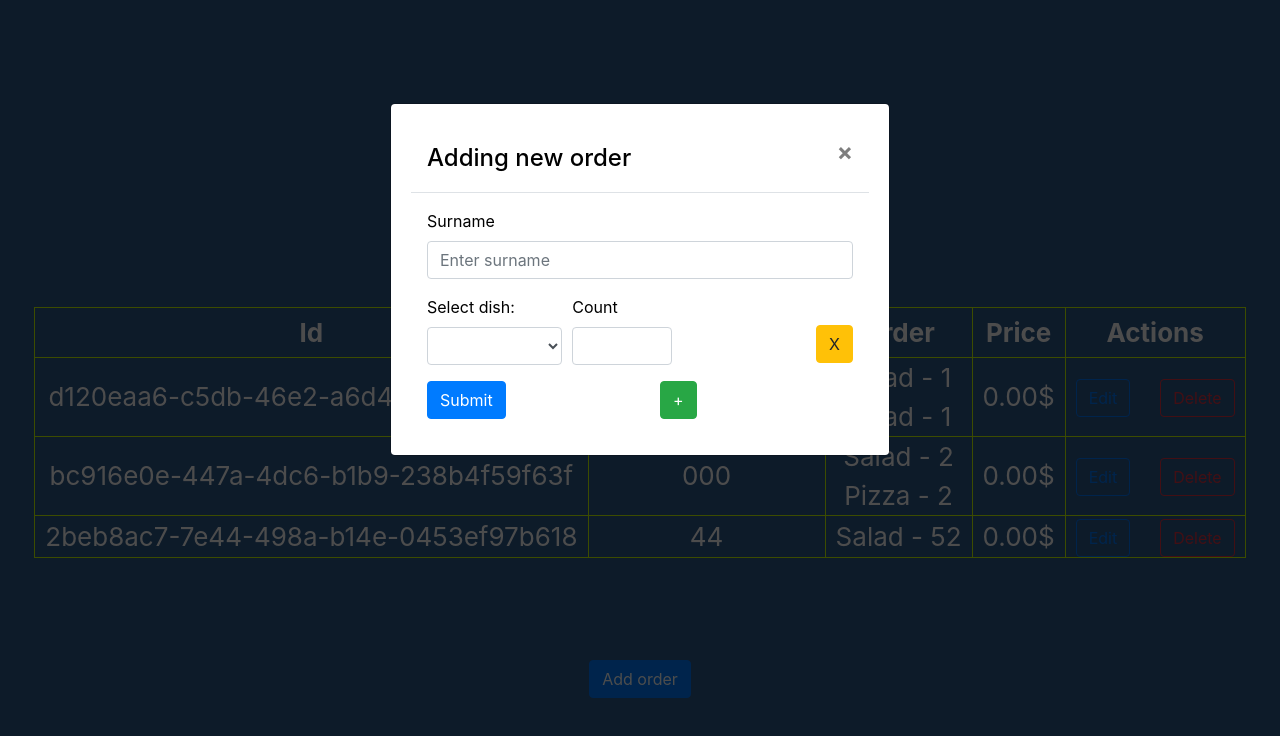
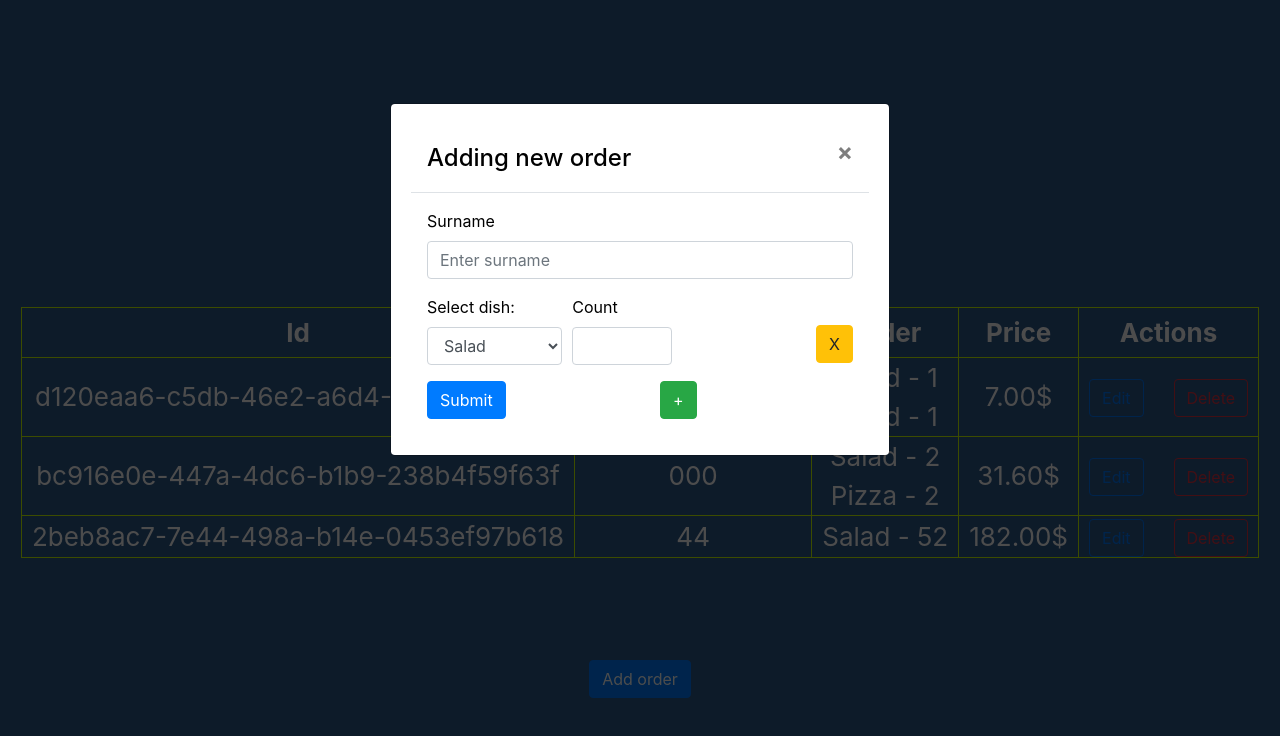
Before and after one commit to EndL11/restaurant_crud, a React (Create React App) app: page / in a window 1280 px wide. Both pictures are taken after a click on the button "Add order". Shown: the top 736 px of the page. Built offline with nearby package versions, Linux system fonts and the light colour scheme; data requests are answered from the project's data file.

Commit message:
rewrited showing modals during adding dishes and orders, added component for modal wrapper

```diff
--- a/src/components/Menu/Menu.js
+++ b/src/components/Menu/Menu.js
@@ -1,33 +1,42 @@
-import React, { useEffect } from 'react';
-import { useSelector, useDispatch } from 'react-redux'
-import { Form, Modal, Button, Spinner } from 'react-bootstrap';
+import React, { useEffect } from "react";
+import { useSelector, useDispatch } from "react-redux";
+import { Form, Button, Spinner } from "react-bootstrap";
 
-import 'bootstrap/dist/css/bootstrap.min.css';
-import { loadMenu } from '../../store/actions/menu';
+import "bootstrap/dist/css/bootstrap.min.css";
+import { loadMenu } from "../../store/actions/menu";
 
-//import { toggleModal } from '../../store/actions/state';
-import { MenuItem } from '../MenuItem';
+import { toggleModal, toggleEditing } from "../../store/actions/state";
+import { MenuItem } from "../MenuItem";
+import { ModalWindow } from "../ModalWindow";
 
 const Menu = (props) => {
   const dispatch = useDispatch();
 
-  const menu = useSelector(state => state.menu.menuList);
-
-  // const handleClose = () => {
-  //   dispatch(toggleModal());
-  // }
-  const handleClose = props.closeModal;
+  const menu = useSelector((state) => state.menu.menuList);
+  const showModal = useSelector(state => state.states.showModal)
+  const handleModal = () => {
+    dispatch(toggleModal());
+  };
+  const isEditing = useSelector(state => state.states.isEditing)
+  //const handleClose = props.closeModal;
   const editingDish = props.editingDish;
 
   useEffect(() => {
     dispatch(loadMenu());
-  }, [dispatch])
+  }, [dispatch]);
 
-  const list = menu.map((item) => (<MenuItem key={item.menuId} item={item} onDeleteDish={props.onDeleteDish} onEditDish={props.onEditDish} />));
+  const list = menu.map((item) => (
+    <MenuItem
+      key={item.menuId}
+      item={item}
+      onDeleteDish={props.onDeleteDish}
+      onEditDish={props.onEditDish}
+    />
+  ));
 
   return (
     <div>
-      { menu.length > 0 ? (
+      {menu.length > 0 ? (
         <table className="orders-table" border="1">
           <tbody>
             <tr>
@@ -38,63 +47,91 @@ const Menu = (props) => {
             {list}
           </tbody>
         </table>
-      ) : (<>
+      ) : (
+          <>
             <Spinner animation="border" />
-      </>)}
+          </>
+        )}
       <div className="add_order">
-        <Button variant="primary"
-          className="add_order__button" onClick={handleClose}>Add dish</Button>
+        <Button
+          variant="primary"
+          className="add_order__button"
+          onClick={handleModal}
+        >
+          Add dish
+        </Button>
       </div>
 
-      {props.isEditingDish ? (
-        <Modal show={props.show_modal} onHide={props.cancelEditDish}>
-          <Modal.Header closeButton>
-            <Modal.Title>Editing dish</Modal.Title>
-          </Modal.Header>
-          <Modal.Body>
+      {isEditing ? (
+        <ModalWindow
+          showModal={showModal}
+          onHide={props.cancelEditDish}
+          title="Editing dish"
+        >
           <Form>
             <Form.Group controlId="formBasicText">
               <Form.Label>Name</Form.Label>
-                <Form.Control type="text" name="name" className="name"
-                  onChange={props.onChangeDish} defaultValue={editingDish.name} />
+              <Form.Control
+                type="text"
+                name="name"
+                className="name"
+                onChange={props.onChangeDish}
+                defaultValue={editingDish.name}
+              />
             </Form.Group>
             <Form.Group controlId="formBasicText">
               <Form.Label>Price</Form.Label>
-                <Form.Control type="text" name="price" className="price"
-                  onChange={props.onChangeDish} defaultValue={(editingDish.price).toFixed(2)} />
+              <Form.Control
+                type="text"
+                name="price"
+                className="price"
+                onChange={props.onChangeDish}
+                defaultValue={editingDish.price.toFixed(2)}
+              />
             </Form.Group>
 
-              <Button variant="primary" type="submit" onClick={props.applyEditDish}>
+            <Button
+              variant="primary"
+              type="submit"
+              onClick={props.applyEditDish}
+            >
               Submit
             </Button>
           </Form>
-          </Modal.Body>
-        </Modal>
+        </ModalWindow>
       ) : (
-          <Modal show={props.show_modal} onHide={handleClose}>
-            <Modal.Header closeButton>
-              <Modal.Title>Adding new dish to menu</Modal.Title>
-            </Modal.Header>
-            <Modal.Body>
+          <ModalWindow
+            showModal={showModal}
+            onHide={handleModal}
+            title="Adding new dish to menu"
+          >
             <Form onSubmit={props.addDish}>
               <Form.Group controlId="formBasicText">
                 <Form.Label>Name</Form.Label>
-                  <Form.Control type="text" name="name" className="name" placeholder="Enter name" />
+                <Form.Control
+                  type="text"
+                  name="name"
+                  className="name"
+                  placeholder="Enter name"
+                />
               </Form.Group>
               <Form.Group controlId="formBasicText">
                 <Form.Label>Price</Form.Label>
-                  <Form.Control type="text" name="price" className="price" placeholder="Enter price" />
+                <Form.Control
+                  type="text"
+                  name="price"
+                  className="price"
+                  placeholder="Enter price"
+                />
               </Form.Group>
               <Button variant="primary" type="submit">
                 Submit
             </Button>
             </Form>
-            </Modal.Body>
-          </Modal>
+          </ModalWindow>
         )}
-
     </div>
   );
-}
+};
 
 export default Menu;
--- a/src/components/MenuItem.js
+++ b/src/components/MenuItem.js
@@ -1,7 +1,7 @@
 import React from 'react'
-import {Button} from 'react-bootstrap';
+import { Button } from 'react-bootstrap';
 
-export const MenuItem = ({item, onEditDish, onDeleteDish}) => {
+export const MenuItem = ({ item, onEditDish, onDeleteDish }) => {
     return <tr>
         <td>
             {item.name}
--- a/src/components/ModalWindow.js
+++ b/src/components/ModalWindow.js
@@ -1,33 +1,13 @@
 import React from 'react'
+import { Modal } from 'react-bootstrap';
 
-export const ModalWindow = ({title, show_modal, cancelEdit, applyForm, addItemToForm}) => {
-    return <Modal show={show_modal} onHide={cancelEdit} scrollable="true">
+export const ModalWindow = ({ title, showModal, onHide, children }) => {
+  return <Modal show={showModal} onHide={onHide} scrollable="true">
     <Modal.Header closeButton>
       <Modal.Title>{title}</Modal.Title>
     </Modal.Header>
     <Modal.Body>
-      <Form>
-        <Form.Group controlId="formBasicText">
-          <Form.Label>Surname</Form.Label>
-          <Form.Control type="text" name="orderer" className="orderer"
-            onChange={(e) => props.onChangeEdit(e)} defaultValue={editingOrder["orderer"]} />
-        </Form.Group>
-
-        {editingOrderForms}
-
-        <Form.Row>
-          <Col>
-            <Button variant="primary" type="submit" onClick={applyForm}>
-              Submit
-        </Button>
-          </Col>
-          <Col>
-            <Button variant="success" onClick={addItemToForm}>
-              +
-        </Button>
-          </Col>
-        </Form.Row>
-      </Form>
+      {children}
     </Modal.Body>
   </Modal>
 }
--- /dev/null
+++ b/src/components/OrderDishInput.js
@@ -0,0 +1,34 @@
+import React from "react";
+import { Form, Button, Col } from 'react-bootstrap';
+
+export const OrderDishInput = ({element, options, deleteForm}) => (
+  <Form.Group controlId={"exampleForm.ControlSelect" + element.id}>
+    <Form.Row>
+      <Col>
+        <Form.Label>Select dish:</Form.Label>
+        <Form.Control as="select" name="name" className="name">
+          {options}
+        </Form.Control>
+      </Col>
+      <Col>
+        <Form.Label>Count</Form.Label>
+        <Form.Control
+          style={{ width: "100px" }}
+          type="number"
+          name="count"
+          className="count"
+        />
+      </Col>
+      <Col>
+        <Button
+          variant="warning"
+          onClick={() => {
+            deleteForm(element.id);
+          }}
+        >
+          X
+        </Button>
+      </Col>
+    </Form.Row>
+  </Form.Group>
+);
--- a/src/components/Table/Table.js
+++ b/src/components/Table/Table.js
@@ -1,93 +1,115 @@
-import React, { useEffect, useState } from 'react';
-import { useDispatch, useSelector } from 'react-redux'
-import { Form, Modal, Button, Col, Spinner } from 'react-bootstrap';
+import React, { useEffect } from "react";
+import { useDispatch, useSelector } from "react-redux";
+import { Form, Button, Col, Spinner } from "react-bootstrap";
 
-import './table.css';
-import 'bootstrap/dist/css/bootstrap.min.css';
-import { OrderItem } from '../OrderItem';
-import { loadOrders } from '../../store/actions/order';
-
+import "./table.css";
+import "bootstrap/dist/css/bootstrap.min.css";
+import { OrderItem } from "../OrderItem";
+import { OrderDishInput } from '../OrderDishInput'
+import { ModalWindow } from "../ModalWindow";
+import { loadOrders } from "../../store/actions/order";
+import { toggleModal } from "../../store/actions/state";
+import { loadMenu } from "../../store/actions/menu";
 
 const Table = (props) => {
-  //const [editingObject, setEditingObject] = useState(null);
-
   const dispatch = useDispatch();
-  const orderList = useSelector(state => state.order.orderList);
-  const menu = useSelector(state => state.menu.menuList);
-  const handleClose = props.closeModal;
+  const orderList = useSelector((state) => state.order.orderList);
+  const menu = useSelector((state) => state.menu.menuList);
+  const handleClose = () => {
+    dispatch(toggleModal())
+  };
+  const showModal = useSelector(state => state.states.showModal)
   const options = menu.map((el) => <option key={el.menuId}>{el.name}</option>);
   const editingOrder = props.editingObj;
   let editingOrderForms = null;
 
   useEffect(() => {
     dispatch(loadOrders());
-  }, [dispatch])
+    dispatch(loadMenu());
+  }, [dispatch]);
 
   const getEditingOrderForms = () => {
     if (editingOrder !== null) {
-      editingOrderForms = editingOrder["orderArray"].map((el) =>
+      editingOrderForms = editingOrder["orderArray"].map((el) => (
         <Form.Group controlId="exampleForm.ControlSelect" key={el.id}>
           <Form.Row>
             <Col>
               <Form.Label>Select dish:</Form.Label>
-              <Form.Control as="select" name="name"
-                onChange={(e) => props.onChangeEdit(e, el.id)} className="name" defaultValue={el.name}>
+              <Form.Control
+                as="select"
+                name="name"
+                onChange={(e) => props.onChangeEdit(e, el.id)}
+                className="name"
+                defaultValue={el.name}
+              >
                 {options}
               </Form.Control>
             </Col>
             <Col style={{ marginRight: "20px" }}>
               <Form.Label>Count</Form.Label>
-              <Form.Control style={{ maxWidth: "100px" }} type="number" name="count"
-                onChange={(e) => props.onChangeEdit(e, el.id)} className="count" defaultValue={el.count} />
+              <Form.Control
+                style={{ maxWidth: "100px" }}
+                type="number"
+                name="count"
+                onChange={(e) => props.onChangeEdit(e, el.id)}
+                className="count"
+                defaultValue={el.count}
+              />
             </Col>
             <Col>
               <Form.Label>Price</Form.Label>
               <Form.Label style={{ marginTop: "7px", display: "block" }}>
-                {menu.find(item => el.name === item.name) !== undefined
-                  ? (menu.find(item => el.name === item.name).price * el.count).toFixed(2)
-                  : (0).toFixed(2)}$</Form.Label>
+                {menu.find((item) => el.name === item.name) !== undefined
+                  ? (
+                      menu.find((item) => el.name === item.name).price *
+                      el.count
+                    ).toFixed(2)
+                  : (0).toFixed(2)}
+                $
+              </Form.Label>
             </Col>
             <Col>
-              <Button variant="warning" onClick={() => { props.deleteForm(el.id, true) }}>
+              <Button
+                variant="warning"
+                onClick={() => {
+                  props.deleteForm(el.id, true);
+                }}
+              >
                 X
               </Button>
             </Col>
           </Form.Row>
         </Form.Group>
-      );
+      ));
     }
-  }
+  };
   getEditingOrderForms();
 
-
   // список "форм"
-  var listInputs = props.forms.map((el) =>
-    <Form.Group controlId={"exampleForm.ControlSelect" + el.id} key={el.id}>
-      <Form.Row>
-        <Col>
-          <Form.Label>Select dish:</Form.Label>
-          <Form.Control as="select" name="name" className="name">
-            {options}
-          </Form.Control>
-        </Col>
-        <Col>
-          <Form.Label>Count</Form.Label>
-          <Form.Control style={{ width: "100px" }} type="number" name="count" className="count" />
-        </Col>
-        <Col>
-          <Button variant="warning" onClick={() => { props.deleteForm(el.id) }}>
-            X
-          </Button>
-        </Col>
-      </Form.Row>
-    </Form.Group>
-  );
+  var listInputs = props.forms.map((el) => (
+    <OrderDishInput key={el.id} element={el} deleteForm={props.deleteForm} options={options}/>
+  ));
 
   const list = orderList.map((item) => {
-    let price = item["orderArray"].map(el => menu.find(item => el.name === item.name) !== undefined &&
-      menu.find(item => el.name === item.name).price * el.count).reduce((prev, current) => { return prev + current }, 0)
+    let price = item["orderArray"]
+      .map(
+        (el) =>
+          menu.find((item) => el.name === item.name) !== undefined &&
+          menu.find((item) => el.name === item.name).price * el.count
+      )
+      .reduce((prev, current) => {
+        return prev + current;
+      }, 0);
 
-    return <OrderItem key={item.orderId} item={item} onDelete={props.onDelete} onEdit={props.onEdit} totalPrice={price} />;
+    return (
+      <OrderItem
+        key={item.orderId}
+        item={item}
+        onDelete={props.onDelete}
+        onEdit={props.onEdit}
+        totalPrice={price}
+      />
+    );
   });
 
   return (
@@ -105,26 +127,37 @@ const Table = (props) => {
             {list}
           </tbody>
         </table>
-      ) : (<>
+      ) : (
+        <>
           <Spinner animation="border" />
         </>
       )}
       <div className="add_order">
-        <Button variant="primary"
-          className="add_order__button" onClick={handleClose}>Add order</Button>
+        <Button
+          variant="primary"
+          className="add_order__button"
+          onClick={handleClose}
+        >
+          Add order
+        </Button>
       </div>
 
       {props.isEditing ? (
-        <Modal show={props.show_modal} onHide={props.cancelEdit} scrollable="true">
-          <Modal.Header closeButton>
-            <Modal.Title>Editing order</Modal.Title>
-          </Modal.Header>
-          <Modal.Body>
+        <ModalWindow
+        showModal={showModal}
+          onHide={props.cancelEdit}
+          title="Editing order"
+        >
           <Form>
             <Form.Group controlId="formBasicText">
               <Form.Label>Surname</Form.Label>
-                <Form.Control type="text" name="orderer" className="orderer"
-                  onChange={(e) => props.onChangeEdit(e)} defaultValue={editingOrder["orderer"]} />
+              <Form.Control
+                type="text"
+                name="orderer"
+                className="orderer"
+                onChange={(e) => props.onChangeEdit(e)}
+                defaultValue={editingOrder["orderer"]}
+              />
             </Form.Group>
 
             {editingOrderForms}
@@ -132,7 +165,11 @@ const Table = (props) => {
 
             <Form.Row>
               <Col>
-                  <Button variant="primary" type="submit" onClick={props.applyEdit}>
+                <Button
+                  variant="primary"
+                  type="submit"
+                  onClick={props.applyEdit}
+                >
                   Submit
                 </Button>
               </Col>
@@ -143,28 +180,36 @@ const Table = (props) => {
               </Col>
             </Form.Row>
           </Form>
-          </Modal.Body>
-        </Modal>
+        </ModalWindow>
       ) : (
-          <Modal show={props.show_modal} onHide={handleClose} scrollable="true">
-            <Modal.Header closeButton>
-              <Modal.Title>Adding new order</Modal.Title>
-            </Modal.Header>
-            <Modal.Body>
-              <Form onSubmit={(e) => {
+        <ModalWindow
+          showModal={showModal}
+          onHide={handleClose}
+          title="Adding new order"
+        >
+          <Form
+            onSubmit={(e) => {
               e.preventDefault();
-                return props.onAdd(document.querySelectorAll(".name").length,
-                  document.querySelectorAll(".name"), document.querySelectorAll(".count"),
-                  document.querySelector(".orderer"));
-              }}>
+              return props.onAdd(
+                document.querySelectorAll(".name").length,
+                document.querySelectorAll(".name"),
+                document.querySelectorAll(".count"),
+                document.querySelector(".orderer")
+              );
+            }}
+          >
             <Form.Group controlId="formBasicText">
               <Form.Label>Surname</Form.Label>
-                  <Form.Control type="text" name="orderer" className="orderer" placeholder="Enter surname" />
+              <Form.Control
+                type="text"
+                name="orderer"
+                className="orderer"
+                placeholder="Enter surname"
+              />
             </Form.Group>
 
             {listInputs}
             <Form.Row>
-
               <Col>
                 <Button variant="primary" type="submit">
                   Submit
@@ -177,12 +222,10 @@ const Table = (props) => {
               </Col>
             </Form.Row>
           </Form>
-            </Modal.Body>
-          </Modal>
+        </ModalWindow>
       )}
-
     </div>
   );
-}
+};
 
 export default Table;
--- a/src/store/actions/state.js
+++ b/src/store/actions/state.js
@@ -1,15 +1,24 @@
-import { RESET_EDITING_OBJECT, SET_EDITING_OBJECT, TOGGLE_MODAL } from "../types";
+import {
+  RESET_EDITING_OBJECT,
+  SET_EDITING_OBJECT,
+  TOGGLE_EDITING,
+  TOGGLE_MODAL,
+} from "../types";
 
 export const toggleModal = () => ({
-    type: TOGGLE_MODAL
+  type: TOGGLE_MODAL,
+});
+
+export const toggleEditing = () => ({
+  type: TOGGLE_EDITING,
 });
 
 export const setEditingObject = (editingObject, editingObjectIndex) => ({
-    type: SET_EDITING_OBJECT,
-    payload: editingObject,
-    editingIndex: editingObjectIndex
+  type: SET_EDITING_OBJECT,
+  payload: editingObject,
+  editingIndex: editingObjectIndex,
 });
 
 export const resetEditingObject = () => ({
-    type: RESET_EDITING_OBJECT
+  type: RESET_EDITING_OBJECT,
 });
--- a/src/store/index.js
+++ b/src/store/index.js
@@ -1,4 +1,4 @@
-import { createStore, combineReducers, applyMiddleware } from 'redux'
+import { createStore, combineReducers, applyMiddleware, compose } from 'redux'
 import thunk from 'redux-thunk'
 import { menuReducer } from '../store/reducers/menu'
 import { orderReducer } from '../store/reducers/order'
@@ -10,4 +10,6 @@ export const rootReducer = combineReducers({
     states: stateReducer
 });
 
-export default createStore(rootReducer, applyMiddleware(thunk));
+const composeEnhancers = window.__REDUX_DEVTOOLS_EXTENSION_COMPOSE__ || compose;
+
+export default createStore(rootReducer, composeEnhancers(applyMiddleware(thunk)));
--- a/src/store/reducers/state.js
+++ b/src/store/reducers/state.js
@@ -1,23 +1,36 @@
-import { SET_EDITING_OBJECT, RESET_EDITING_OBJECT, TOGGLE_MODAL } from "../types";
+import {
+  SET_EDITING_OBJECT,
+  RESET_EDITING_OBJECT,
+  TOGGLE_MODAL,
+  TOGGLE_EDITING,
+} from "../types";
 
 const initialState = {
   editingObject: {},
   editingObjectIndex: null,
-    showModal: false
-}
+  isEditing: false,
+  showModal: false,
+};
 
 export const stateReducer = (state = initialState, action) => {
   switch (action.type) {
     case SET_EDITING_OBJECT: {
-            return {...state, editingObject: action.payload, editingObjectIndex: action.editingIndex}
+      return {
+        ...state,
+        editingObject: action.payload,
+        editingObjectIndex: action.editingIndex,
+      };
     }
     case RESET_EDITING_OBJECT: {
-            return {...state, editingObject: {}, editingObjectIndex: null}
+      return { ...state, editingObject: {}, editingObjectIndex: null };
     }
     case TOGGLE_MODAL: {
-            return {...state, showModal: !state.showModal}
+      return { ...state, showModal: !state.showModal };
+    }
+    case TOGGLE_EDITING: {
+      return { ...state, isEditing: !state.isEditing };
     }
     default:
       return state;
   }
-}
+};
--- a/src/store/types.js
+++ b/src/store/types.js
@@ -5,5 +5,6 @@ export const DELETE_ORDER = 'DELETE_ORDER';
 export const LOAD_MENU = 'LOAD_MENU';
 export const LOAD_ORDERS = 'LOAD_ORDERS';
 export const TOGGLE_MODAL = 'TOGGLE_MODAL';
+export const TOGGLE_EDITING = 'TOGGLE_EDITING';
 export const SET_EDITING_OBJECT = 'SET_EDITING_OBJECT';
 export const RESET_EDITING_OBJECT = 'RESET_EDITING_OBJECT';
```
Lines whose indentation alone changed are shown as unchanged.
